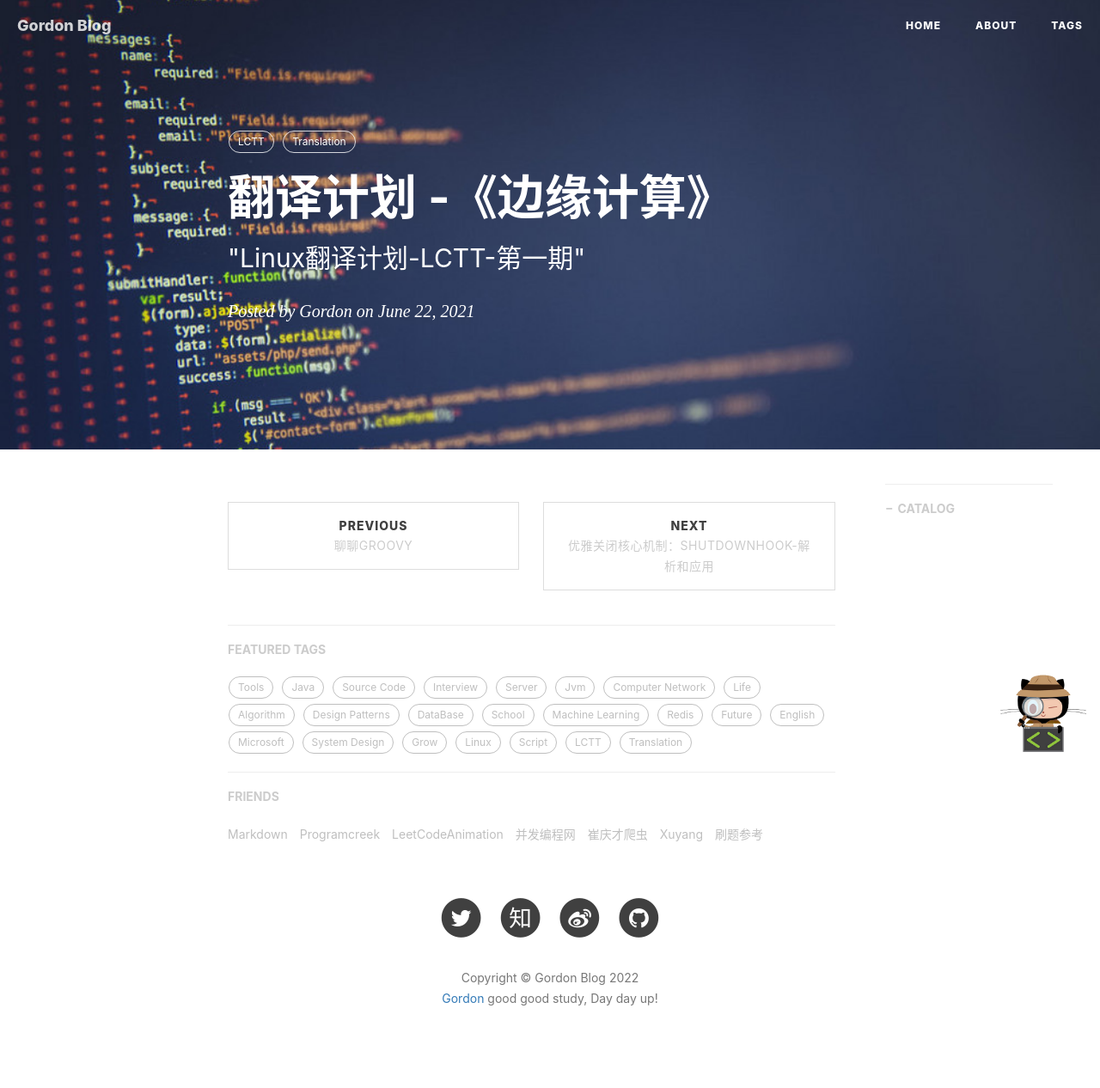
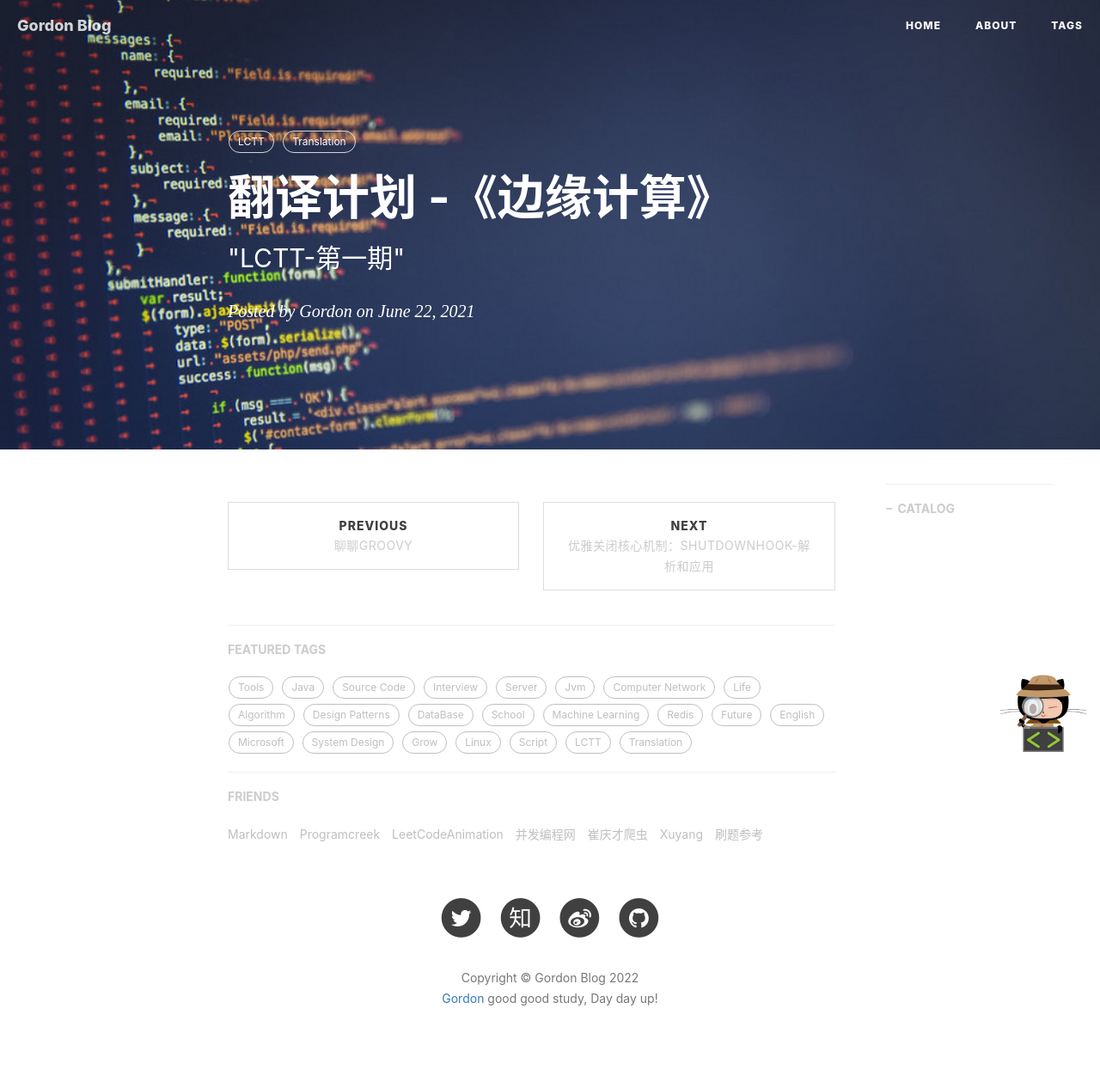
Before and after one commit to Gordon-Deng/Gordon-Deng.github.io, a Jekyll site: the page built from _posts/2021-06-22-边缘计算.markdown, in a window 1280 px wide. Shown: the whole page at 86% size. Built offline with Jekyll 4.4.1, drawn with Linux system fonts in a browser that asks for light colours; nearby versions of some CDN libraries; comment, search, counter and statistics services are not loaded.

Commit message:
Update 2021-06-22-边缘计算.markdown

```diff
--- a/_posts/2021-06-22-边缘计算.markdown
+++ b/_posts/2021-06-22-边缘计算.markdown
@@ -1,7 +1,7 @@
 ---
 layout:     post
 title:      "翻译计划 -《边缘计算》"
-subtitle:   "\"Linux翻译计划-LCTT-第一期\""
+subtitle:   "\"LCTT-第一期\""
 date:       2021-06-22 5:00:00
 author:     "Gordon"
 header-img: "img/in-post/2020-03-01-java11/java11-bg.jpg"
```
